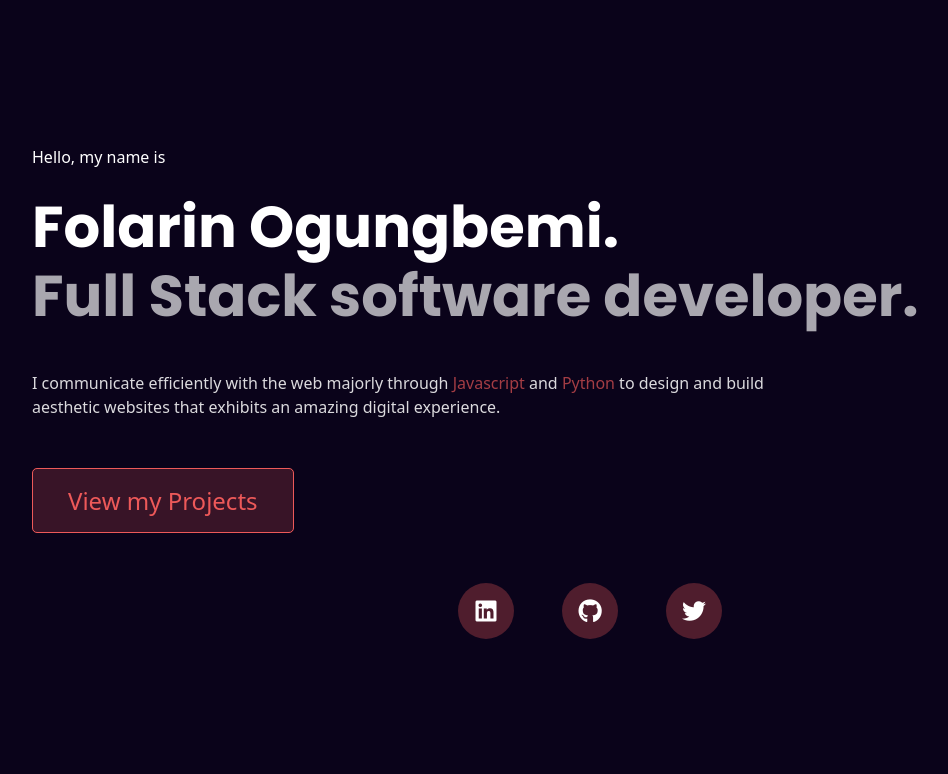
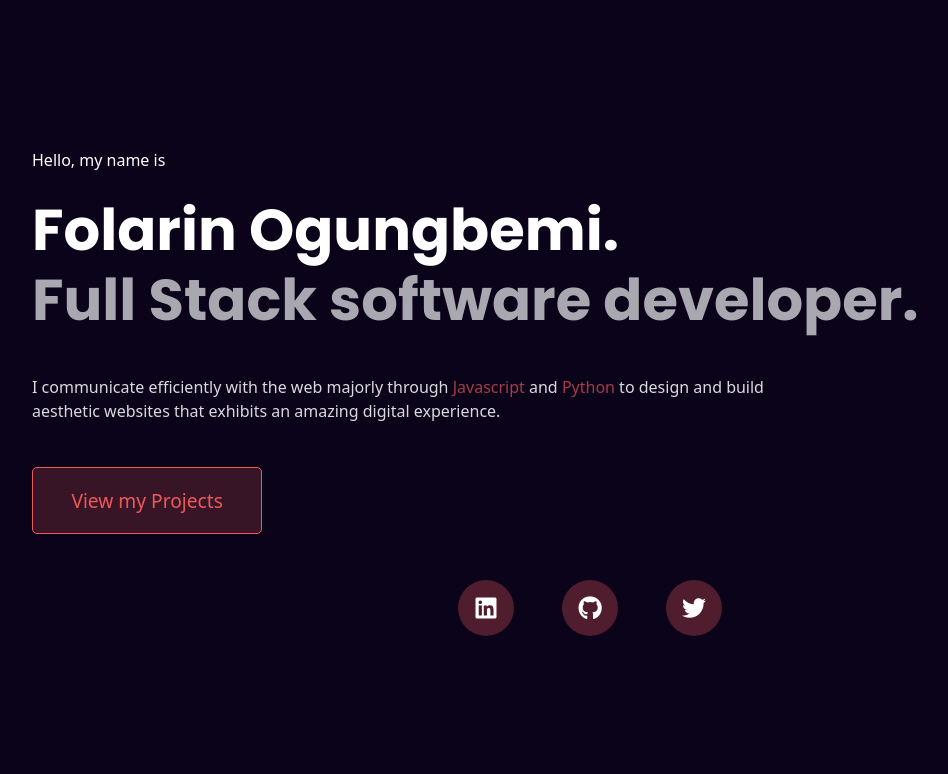
Before and after one commit to folarin-ogungbemi/flucent-v1, a Django app: page / in a window 1280 px wide. Shown: the part 70-844 px from the top of the page, without its empty margins (50-998 px from the left). Run offline with Django 3.2, Linux system fonts and the light colour scheme; some libraries are stand-ins or nearby versions.

Commit message:
Link projects to hero button and style

```diff
--- a/home/static/css/hero.css
+++ b/home/static/css/hero.css
@@ -21,9 +21,9 @@
 
 /* Buttons */
 .btn-hero{
-    padding: 15px 35px;
+    padding: 1em 2em;
     text-decoration: none;
-    font-size: 1.5rem;
+    font-size: 1.2rem;
 }
 
 /* Hero Social icons style */
--- a/home/templates/home/includes/hero.html
+++ b/home/templates/home/includes/hero.html
@@ -8,7 +8,7 @@
                     <p class="hero-text">I communicate efficiently with the web majorly through <a href="https://www.javascript.com/" class="underline-hover-effect">Javascript</a> and <a href="https://www.python.org" class="underline-hover-effect">Python</a> to design and build aesthetic websites that exhibits an amazing digital experience.</p>
                 </div>
             </div>
-            <a href="#" class="action-btn btn-hero">View my Projects</a>
+            <a href="#projects" class="action-btn btn-hero">View my Projects</a>
             <div class="hero-social-links"></div>
         </div>
     </div>
```
